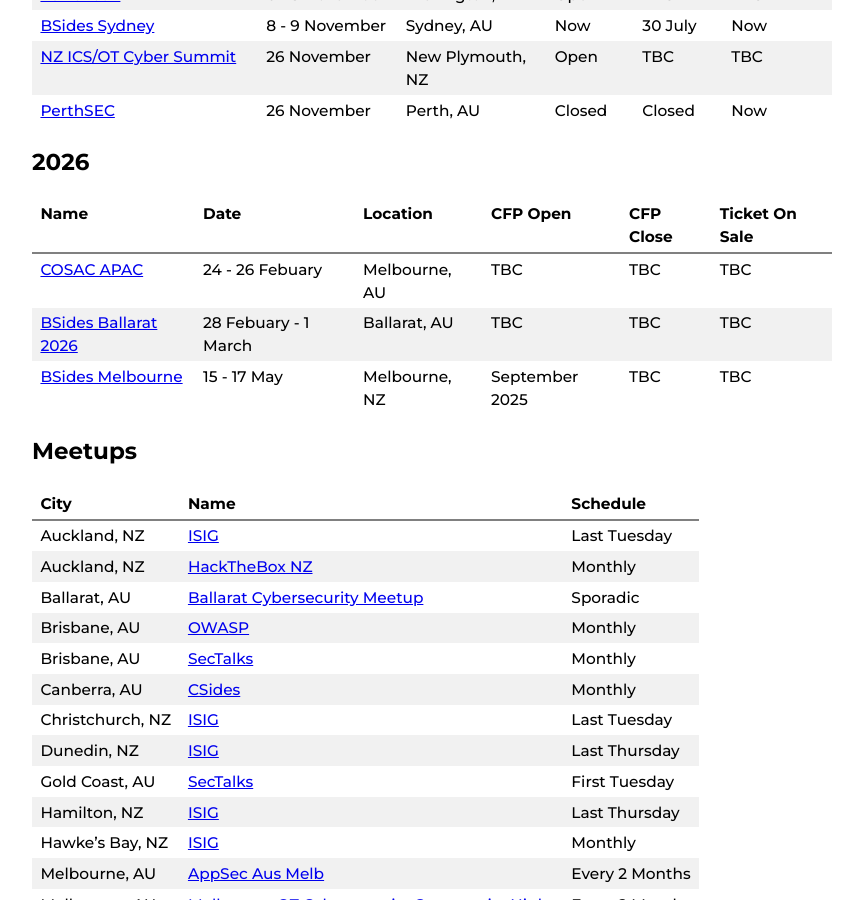
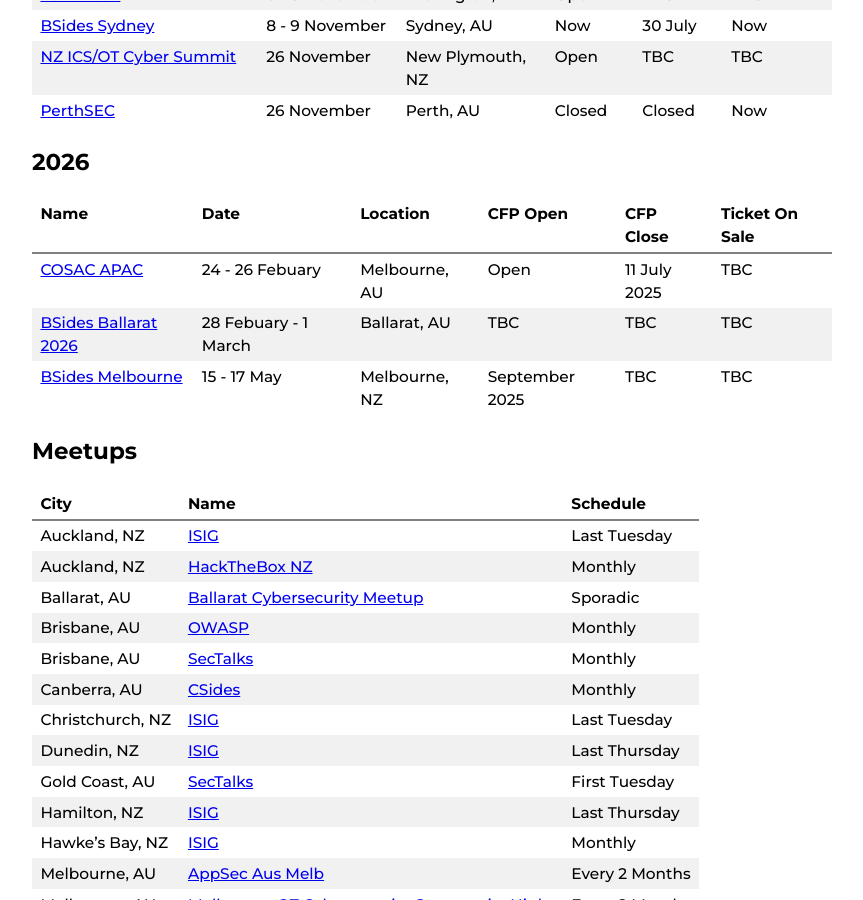
Before and after one commit to nzkarit/downundercons, a Jekyll site: the page built from index.markdown, in a window 1280 px wide and 900 px high, scrolled down 873 px. Shown: the whole window, without its empty margins (208-1071 px from the left). Built offline with Jekyll 4.4.1, drawn with Linux system fonts in a browser that asks for light colours.

Commit message:
Update index.markdown

```diff
--- a/index.markdown
+++ b/index.markdown
@@ -33,7 +33,7 @@ These are a list of hacker/infosec cons and meetups in the NZ and Aussie Area.
 
 | Name | Date | Location | CFP Open | CFP Close | Ticket On Sale |
 | ---- | ---- | -------- | -------- | --------- | -------------- |
-| [COSAC APAC](https://cosac.net/apac/) | 24 - 26 Febuary | Melbourne, AU | TBC | TBC | TBC |
+| [COSAC APAC](https://cosac.net/apac/) | 24 - 26 Febuary | Melbourne, AU | Open | 11 July 2025 | TBC |
 | [BSides Ballarat 2026](https://federation.edu.au/icsl/icsl-conferences/bsides-ballarat-2026) | 28 Febuary - 1 March | Ballarat, AU | TBC | TBC | TBC |
 | [BSides Melbourne](https://www.bsidesmelbourne.com/) | 15 - 17 May | Melbourne, NZ | September 2025 | TBC | TBC |
 
```
